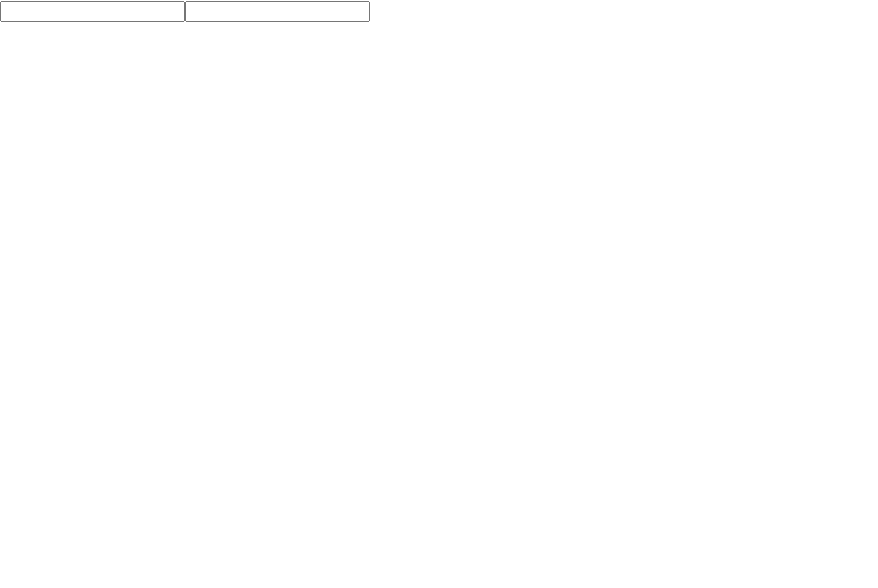
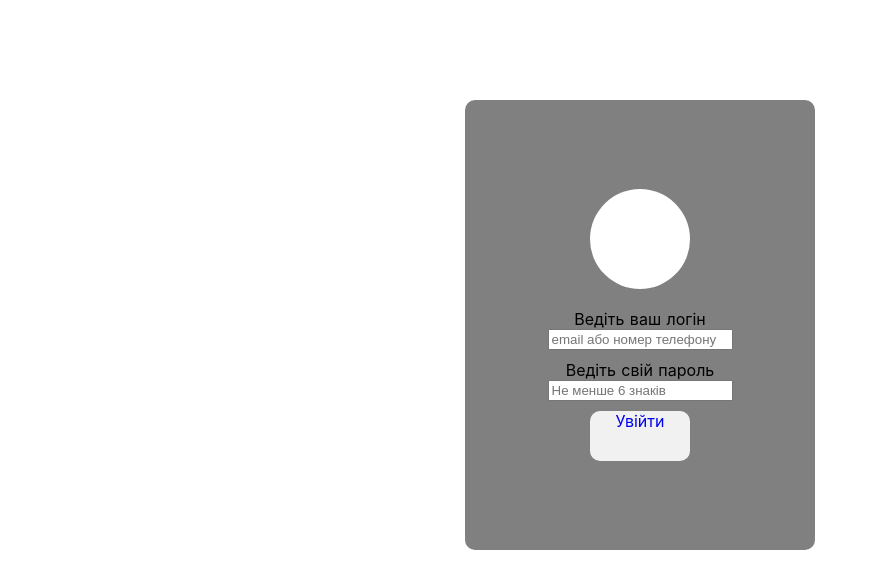
Before and after one commit to bohdan-krupa/auction, a Nuxt app: page /auth/sign-in in a window 1280 px wide. Shown: the top 588 px of the page, without its empty margins (0-878 px from the left). Built offline with nearby package versions, Linux system fonts and the light colour scheme.

Commit message:
Sing-in template

```diff
--- a/pages/auth/sign-in.vue
+++ b/pages/auth/sign-in.vue
@@ -1,10 +1,61 @@
 <template>
-  <div>
-    <input type="email" />
-    <input type="text" />
-  </div>
+  <section>
+    <div>
+      <div class="container">
+        <div class="account"></div>
+        <label>Ведіть ваш логін</label>
+        <input type="email" placeholder="email або номер телефону" />
+        <label>Ведіть свій пароль</label>
+        <input type="password" placeholder="Не менше 6 знаків" />
+        <div class="btn">
+          <nuxt-link to="/">Увійти</nuxt-link>
+        </div>
+      </div>
+    </div>
+  </section>
 </template>
+<script>
+import AppNavigation from "~/components/main/AppNavigation";
+export default {
+  components: {
+    AppNavigation
+  }
+};
+</script>
 
 <style scoped>
-
+div {
+  display: flex;
+  justify-content: center;
+}
+.account {
+  width: 100px;
+  height: 100px;
+  border-radius: 100%;
+  background-color: #fff;
+  margin-bottom: 20px;
+}
+.container {
+  width: 350px;
+  height: 450px;
+  background-color: grey;
+  display: flex;
+  justify-content: center;
+  align-items: center;
+  flex-direction: column;
+  margin-top: 100px;
+  border-radius: 10px;
+}
+input {
+  margin-bottom: 10px;
+}
+a {
+  text-decoration: none;
+}
+.btn {
+  width: 100px;
+  height: 50px;
+  background-color: #f1f1f1;
+  border-radius: 10px;
+}
 </style>
```
